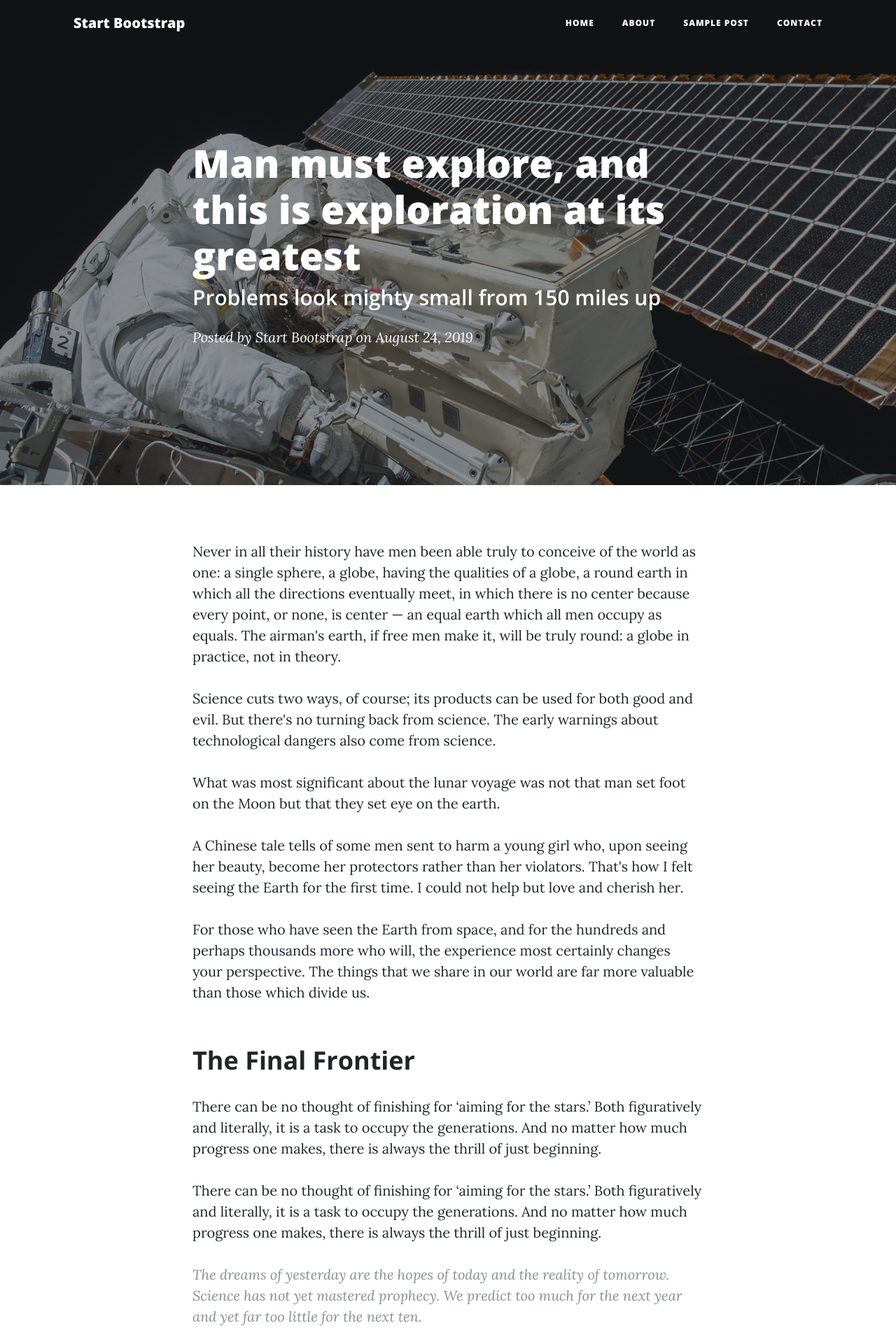
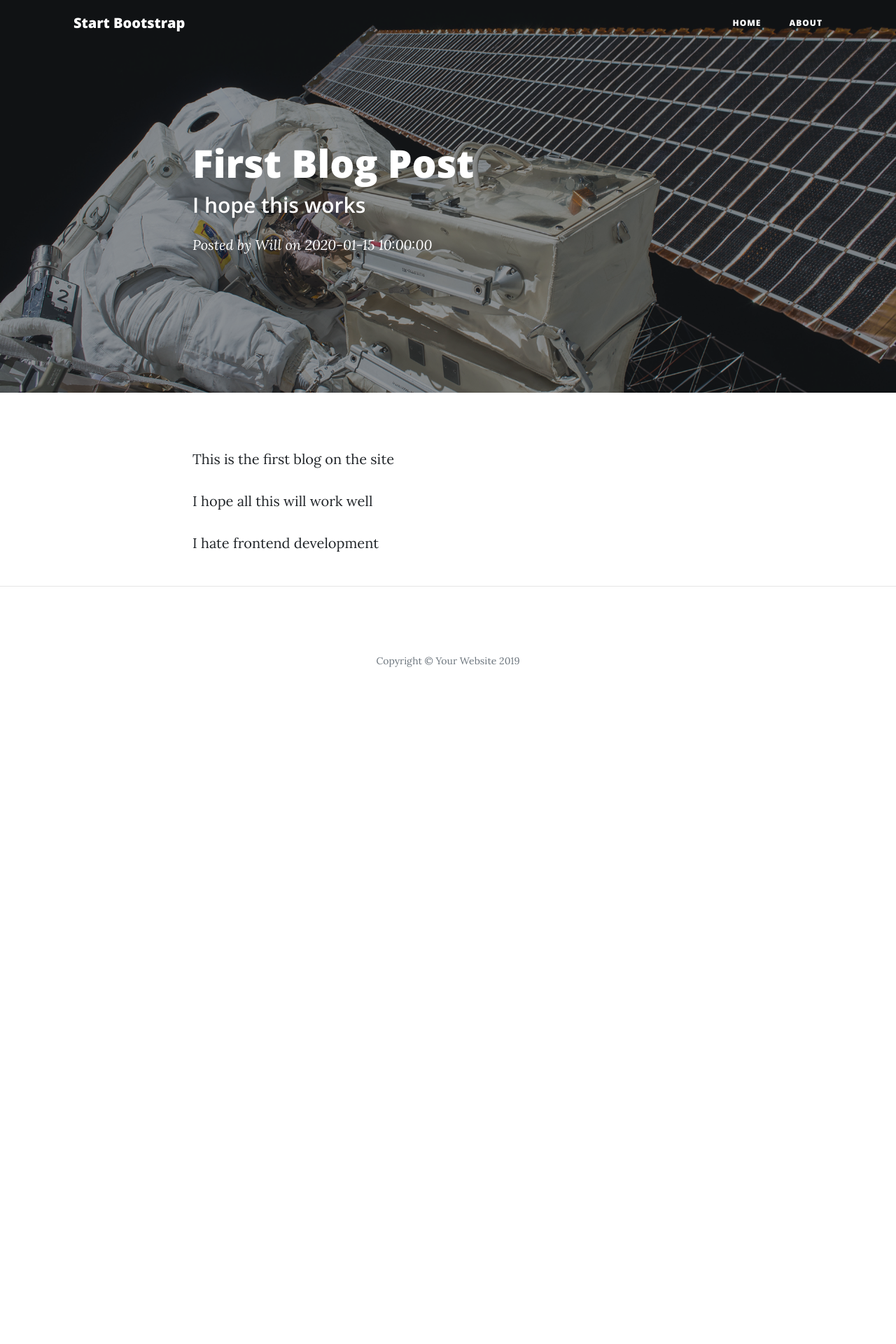
Before and after one commit to WilliamOtieno/blog_app, a Flask app: template templates/post.html in a window 1280 px wide. Shown: the top 1920 px of the page at 70% size. After the commit the page ends 953 px from the top, so only its background shows below. Run offline with Flask 2, Linux system fonts and the light colour scheme; data comes from the database, SQL or seed files in the repository; the template is opened without the code that fills it: values that come from a table or form of the project are taken from there, most other values are stand-ins (such as "Sample title", 1, 10 or a date in 2020); some libraries are stand-ins or nearby versions.

Commit message:
Removed contact

```diff
--- a/app.py
+++ b/app.py
@@ -28,14 +28,12 @@ def about():
     return render_template('about.html')
 
 
-@app.route('/post')
-def post():
-    return render_template('post.html')
-
-
-@app.route('/contact')
-def contact():
-    return render_template('contact.html')
+# noinspection PyShadowingNames
+@app.route('/post/<int:post_id>')
+def post(post_id):
+    post = Blogpost.query.filter_by(id=post_id).one()
+    date_posted = post.date_posted.strftime('%B, %d, %Y')
+    return render_template('post.html', post=post, date_posted=date_posted)
 
 
 @app.route('/add')
@@ -43,6 +41,7 @@ def add():
     return render_template('add.html')
 
 
+# noinspection PyShadowingNames
 @app.route('/addpost', methods=['POST'])
 def addpost():
     title = request.form['title']
--- a/templates/about.html
+++ b/templates/about.html
@@ -44,12 +44,6 @@
                 </li>
                 <li class="nav-item">
                     <a class="nav-link" href="{{ url_for('about') }}">About</a>
-                </li>
-                <li class="nav-item">
-                    <a class="nav-link" href="{{ url_for('post') }}">Sample Post</a>
-                </li>
-                <li class="nav-item">
-                    <a class="nav-link" href="{{ url_for('contact') }}">Contact</a>
                 </li>
             </ul>
         </div>
--- a/templates/index.html
+++ b/templates/index.html
@@ -44,12 +44,6 @@
                 </li>
                 <li class="nav-item">
                     <a class="nav-link" href="{{ url_for('about') }}">About</a>
-                </li>
-                <li class="nav-item">
-                    <a class="nav-link" href="{{ url_for('post') }}">Sample Post</a>
-                </li>
-                <li class="nav-item">
-                    <a class="nav-link" href="{{ url_for('contact') }}">Contact</a>
                 </li>
             </ul>
         </div>
--- a/templates/post.html
+++ b/templates/post.html
@@ -45,12 +45,6 @@
                 <li class="nav-item">
                     <a class="nav-link" href="{{ url_for('about') }}">About</a>
                 </li>
-                <li class="nav-item">
-                    <a class="nav-link" href="{{ url_for('post') }}">Sample Post</a>
-                </li>
-                <li class="nav-item">
-                    <a class="nav-link" href="{{ url_for('contact') }}">Contact</a>
-                </li>
             </ul>
         </div>
     </div>
@@ -63,11 +57,11 @@
         <div class="row">
             <div class="col-lg-8 col-md-10 mx-auto">
                 <div class="post-heading">
-                    <h1>Man must explore, and this is exploration at its greatest</h1>
-                    <h2 class="subheading">Problems look mighty small from 150 miles up</h2>
+                    <h1>{{ post.title }}</h1>
+                    <h2 class="subheading">{{ post.subtitle }}</h2>
                     <span class="meta">Posted by
-              <a href="#">Start Bootstrap</a>
-              on August 24, 2019</span>
+              {{ post.author }}
+              on {{ date_posted }}</span>
                 </div>
             </div>
         </div>
@@ -79,68 +73,7 @@
     <div class="container">
         <div class="row">
             <div class="col-lg-8 col-md-10 mx-auto">
-                <p>Never in all their history have men been able truly to conceive of the world as one: a single sphere,
-                    a globe, having the qualities of a globe, a round earth in which all the directions eventually meet,
-                    in which there is no center because every point, or none, is center — an equal earth which all men
-                    occupy as equals. The airman's earth, if free men make it, will be truly round: a globe in practice,
-                    not in theory.</p>
-
-                <p>Science cuts two ways, of course; its products can be used for both good and evil. But there's no
-                    turning back from science. The early warnings about technological dangers also come from
-                    science.</p>
-
-                <p>What was most significant about the lunar voyage was not that man set foot on the Moon but that they
-                    set eye on the earth.</p>
-
-                <p>A Chinese tale tells of some men sent to harm a young girl who, upon seeing her beauty, become her
-                    protectors rather than her violators. That's how I felt seeing the Earth for the first time. I could
-                    not help but love and cherish her.</p>
-
-                <p>For those who have seen the Earth from space, and for the hundreds and perhaps thousands more who
-                    will, the experience most certainly changes your perspective. The things that we share in our world
-                    are far more valuable than those which divide us.</p>
-
-                <h2 class="section-heading">The Final Frontier</h2>
-
-                <p>There can be no thought of finishing for ‘aiming for the stars.’ Both figuratively and literally, it
-                    is a task to occupy the generations. And no matter how much progress one makes, there is always the
-                    thrill of just beginning.</p>
-
-                <p>There can be no thought of finishing for ‘aiming for the stars.’ Both figuratively and literally, it
-                    is a task to occupy the generations. And no matter how much progress one makes, there is always the
-                    thrill of just beginning.</p>
-
-                <blockquote class="blockquote">The dreams of yesterday are the hopes of today and the reality of
-                    tomorrow. Science has not yet mastered prophecy. We predict too much for the next year and yet far
-                    too little for the next ten.
-                </blockquote>
-
-                <p>Spaceflights cannot be stopped. This is not the work of any one man or even a group of men. It is a
-                    historical process which mankind is carrying out in accordance with the natural laws of human
-                    development.</p>
-
-                <h2 class="section-heading">Reaching for the Stars</h2>
-
-                <p>As we got further and further away, it [the Earth] diminished in size. Finally it shrank to the size
-                    of a marble, the most beautiful you can imagine. That beautiful, warm, living object looked so
-                    fragile, so delicate, that if you touched it with a finger it would crumble and fall apart. Seeing
-                    this has to change a man.</p>
-
-                <a href="#">
-                    <img class="img-fluid" src="{{ url_for('static', filename='post-sample-image.jpg') }}" alt="">
-                </a>
-                <span class="caption text-muted">To go places and do things that have never been done before – that’s what living is all about.</span>
-
-                <p>Space, the final frontier. These are the voyages of the Starship Enterprise. Its five-year mission:
-                    to explore strange new worlds, to seek out new life and new civilizations, to boldly go where no man
-                    has gone before.</p>
-
-                <p>As I stand out here in the wonders of the unknown at Hadley, I sort of realize there’s a fundamental
-                    truth to our nature, Man must explore, and this is exploration at its greatest.</p>
-
-                <p>Placeholder text by
-                    <a href="http://spaceipsum.com/">Space Ipsum</a>. Photographs by
-                    <a href="https://www.flickr.com/photos/nasacommons/">NASA on The Commons</a>.</p>
+                {{ post.content | safe }}
             </div>
         </div>
     </div>
```
Also changed, not shown: static/contact_me.js (deleted, +0 -75 lines), templates/add.html (+1 -7 lines), templates/contact.html (deleted, +0 -152 lines), static/contact-bg.jpg (deleted).
